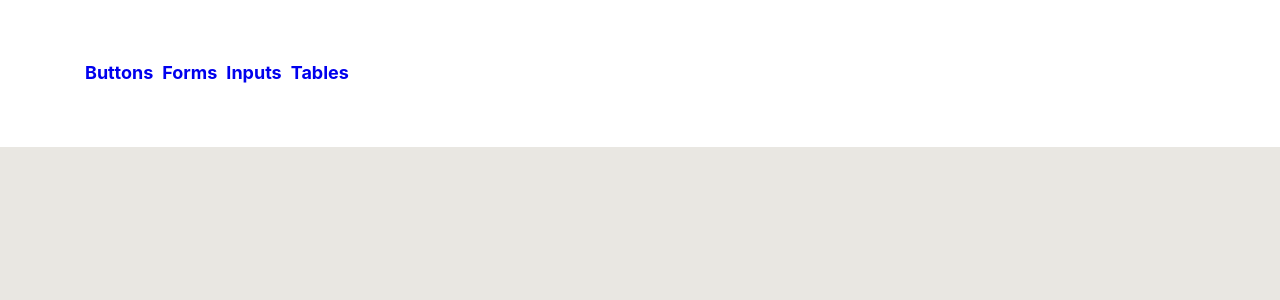
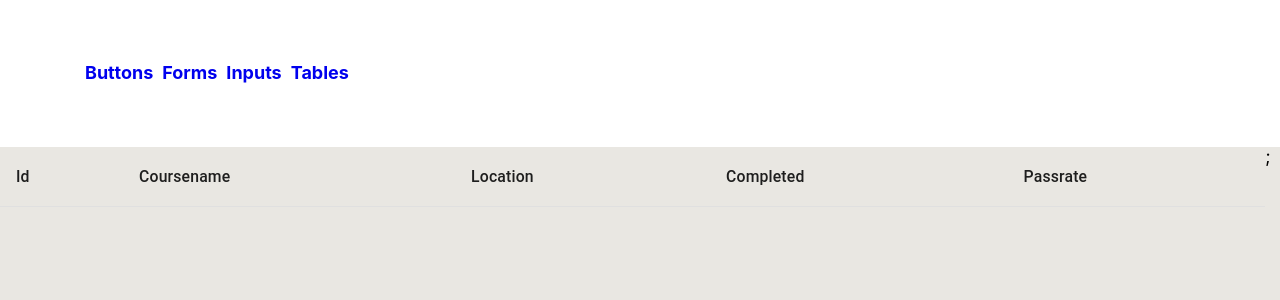
Before and after one commit to timegated/react-components, a React (Create React App) app: page /tables in a window 1280 px wide. Shown: the top 300 px of the page. Built offline with nearby package versions, Linux system fonts and the light colour scheme.

Commit message:
Added first iteration of dynamic table component, takes in JSON data and dynamically creates a table

```diff
--- a/package.json
+++ b/package.json
@@ -7,6 +7,7 @@
     "start": "react-scripts start"
   },
   "dependencies": {
+    "@material-ui/core": "^4.11.4",
     "react": "^17.0.1",
     "react-dom": "^17.0.1",
     "react-router-dom": "^5.2.0",
--- a/src/components/Navigation/Navigation.js
+++ b/src/components/Navigation/Navigation.js
@@ -10,6 +10,7 @@ import Buttons from '../Buttons/Buttons';
 import Forms from '../Forms/Forms';
 import Inputs from '../Inputs/Inputs';
 import DynamicTable from '../Tables/DynamicTable';
+import { dataCollection } from '../../dummy/dataCollection';
 import styled from 'styled-components';
 
 const NavContainer = styled.div`
@@ -71,7 +72,7 @@ const Navigation = () => {
             <Inputs />
           </Route>
           <Route exact path="/tables">
-            <DynamicTable />
+            <DynamicTable obj={dataCollection}/>
           </Route>
         </Switch>
       </Router>
--- a/src/components/Tables/DynamicTable.js
+++ b/src/components/Tables/DynamicTable.js
@@ -1,11 +1,44 @@
-import React from 'react'
+import React from 'react';
+import PropTypes from 'prop-types';
+import {
+  Table,
+  TableRow,
+  TableHead,
+  TableBody,
+  TableCell,
+} from '@material-ui/core';
 
-const DynamicTable = () => {
+const format = (string) => {
+  return string[0].toUpperCase() + string.substring(1);
+};
+
+/**
+ * OBJ represents JSON data
+ * @param {object}
+ * */
+const DynamicTable = ({ obj }) => {
+  console.log(obj[0])
   return (
     <div>
-
+      <Table>
+        <TableHead>
+          <TableRow>
+            {Object.keys(obj[0]).map((key, index) => {
+              // console.log('the object keys', key);
+              console.log('the formatting function',format(key));
+              return (
+                <TableCell key={index}>{format(key)}</TableCell>
+              )
+            })};
+          </TableRow>
+        </TableHead>
+      </Table>
     </div>
   )
-}
+};
+
+DynamicTable.propTypes = {
+  obj: PropTypes.array.isRequired,
+};
 
 export default DynamicTable;
--- /dev/null
+++ b/src/dummy/dataCollection.js
@@ -0,0 +1,37 @@
+export const dataCollection = [
+  {
+    id: 'wriwerjiowejriowjrio2345',
+    coursename: 'Some Course',
+    location: 'Some Location',
+    completed: true,
+    passrate: '34%',
+  },
+  {
+    id: 'wriwerjiowejriowjrio2344',
+    coursename: 'Some Course',
+    location: 'Some Location',
+    completed: true,
+    passrate: '34%',
+  },
+  {
+    id: 'wriwerjiowejriowjrio2343',
+    coursename: 'Some Course',
+    location: 'Some Location',
+    completed: true,
+    passrate: '34%',
+  },
+  {
+    id: 'wriwerjiowejriowjrio2342',
+    coursename: 'Some Course',
+    location: 'Some Location',
+    completed: true,
+    passrate: '34%',
+  },
+  {
+    id: 'wriwerjiowejriowjrio2341',
+    coursename: 'Some Course',
+    location: 'Some Location',
+    completed: true,
+    passrate: '34%',
+  },
+];
```
Also changed, not shown: 1 other file (tests, documents, lock files or other folders).
